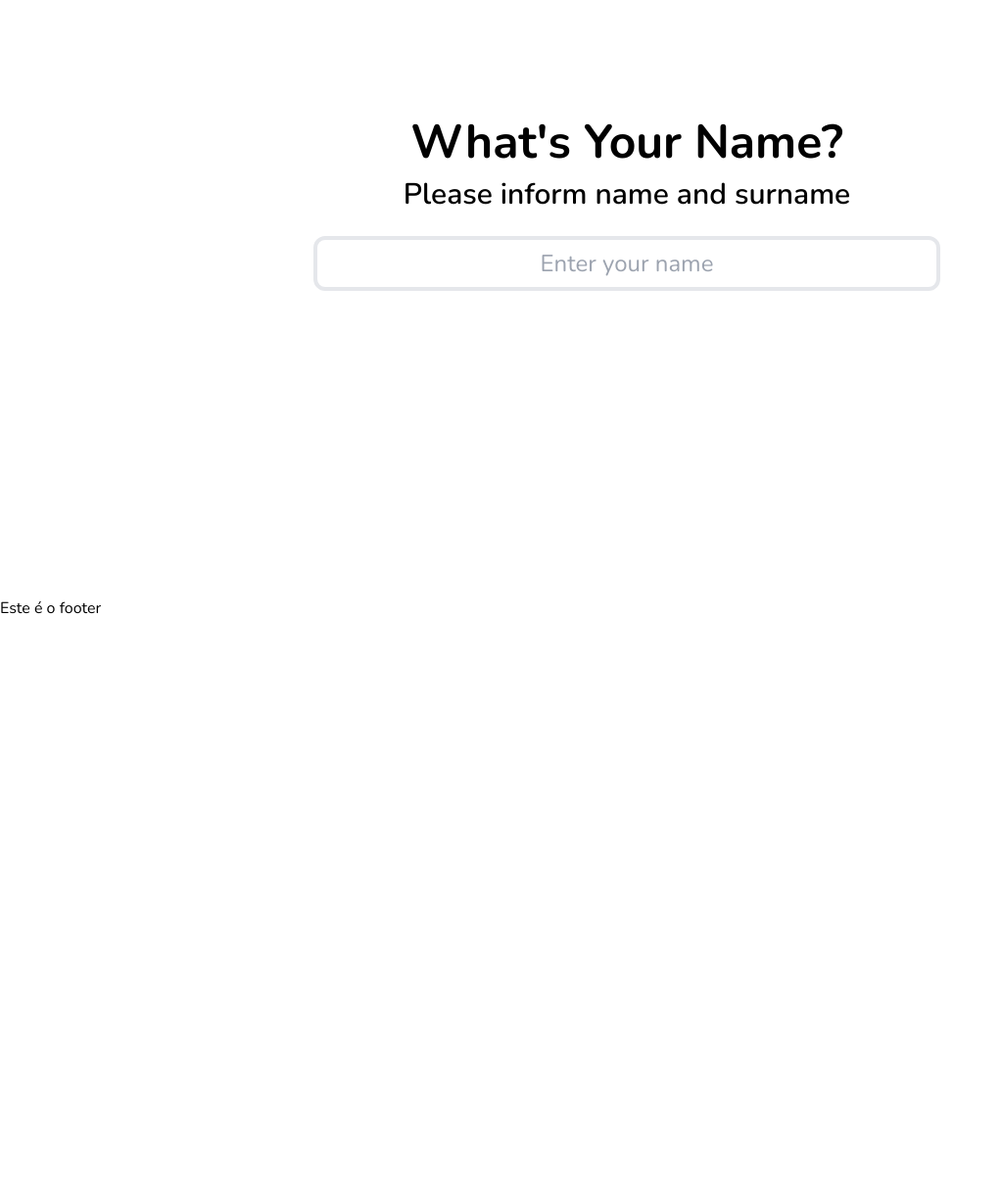
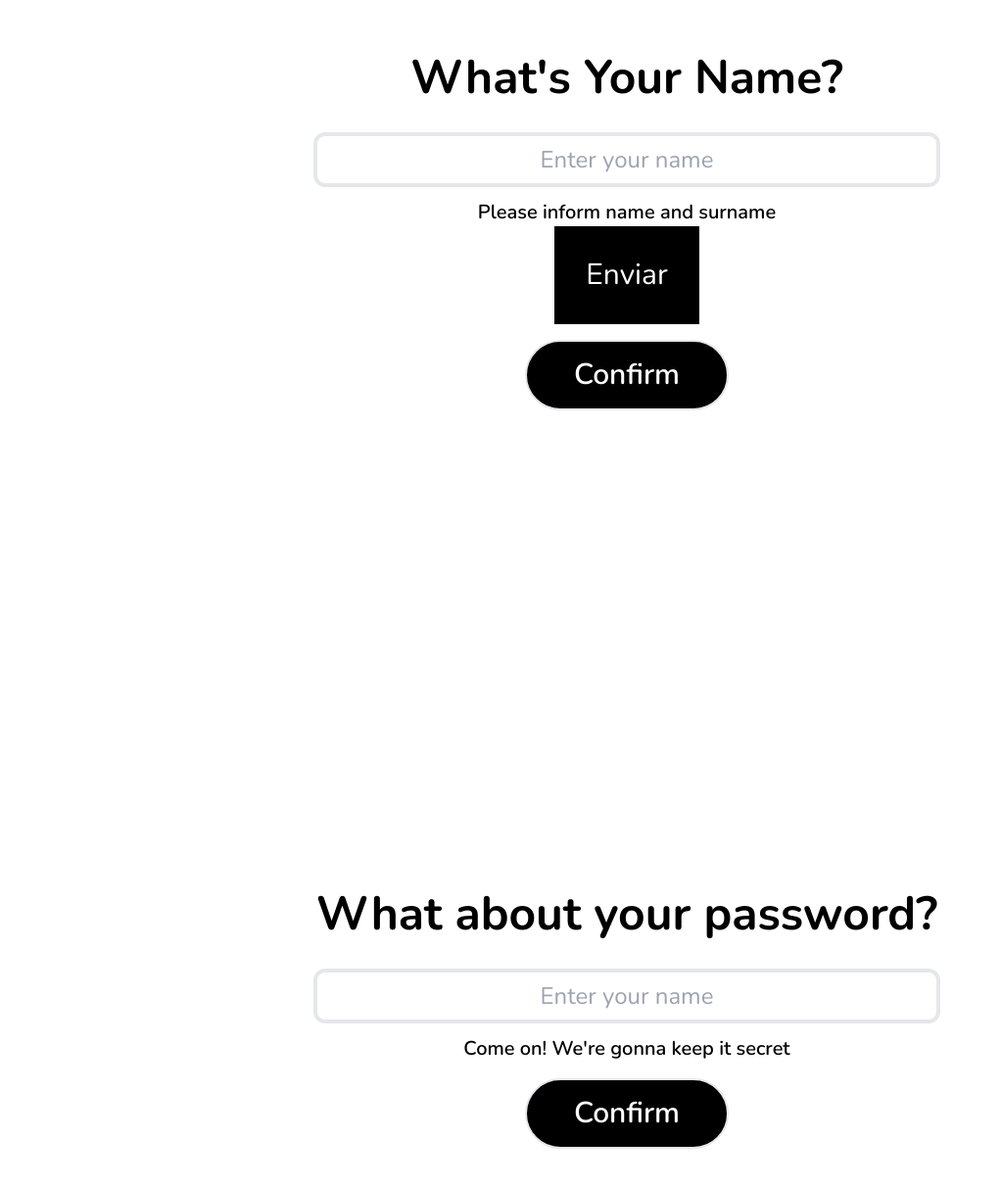
Before and after one commit to lucas7maciel/Wedraw, a Next.js app: page /signup in a window 1280 px wide. Shown: the part 1023-2234 px from the top of the page at 98% size, without its empty margins (0-1022 px from the left). Before the commit the page ends 1656 px from the top, so only its background shows below. Built offline with nearby package versions, Linux system fonts and the light colour scheme.

Commit message:
Feat: Creating basics of sign up page in order to start with the backend

```diff
--- a/app/globals.css
+++ b/app/globals.css
@@ -27,8 +27,16 @@
 }
 
 .rainbow-text {
-  background-image: linear-gradient(to right,
-    violet, indigo, blue, green, yellow, orange, red);
+  background-image: linear-gradient(
+    to right,
+    violet,
+    indigo,
+    blue,
+    green,
+    yellow,
+    orange,
+    red
+  );
   background-clip: text;
   -webkit-background-clip: text;
   color: transparent;
@@ -38,11 +46,62 @@
   animation: showup 1s both;
 }
 
+/*Input animtions*/
+.message-error {
+  animation: error 0.7s normal ease-in-out;
+}
+
+@keyframes error {
+  15% {
+    border-color: red;
+    transform: translateX(1.5rem);
+  }
+
+  30% {
+    transform: translateX(-1.5rem);
+  }
+
+  45% {
+    transform: translateX(1.5rem);
+  }
+
+  60% {
+    transform: translateX(-1.5rem);
+  }
+
+  75% {
+    transform: translateX(1.5rem);
+  }
+
+  90% {
+    transform: translateX(-1.5rem);
+  }
+}
+
+.message-warning {
+  animation: warning 1.5s linear;
+}
+
+@keyframes warning {
+  25% {
+    border-color: rgb(255, 230, 0);
+  }
+
+  60% {
+    border-color: #E5E7EB;
+  }
+
+  85% {
+    border-color: rgb(255, 230, 0);
+  }
+}
+
 @keyframes showup {
   from {
     flex: 0;
-  } to {
-    flex:1 0 45%;
+  }
+  to {
+    flex: 1 0 45%;
   }
 }
 
--- /dev/null
+++ b/app/signup/name.tsx
@@ -0,0 +1,43 @@
+"use client";
+import Link from "next/link";
+import { useState } from "react";
+
+interface InputProps {
+    state: 'message-normal' | 'message-error' | 'message-warning',
+    message: string
+}
+
+export function Name() {
+  const [message, setMessage] = useState<InputProps>({message: "Please inform name and surname", state: 'message-normal'})
+  const [value, setValue] = useState<string>("")
+
+  function checkName() {
+    if (!value) {
+        setMessage({state: 'message-error', message: "Input vazio"})
+    }
+  }
+  return (
+    <div
+      className="min-h-screen w-full flex flex-col justify-center items-center text-center pt-14"
+      id="name"
+    >
+      <h1 className="text-5xl font-bold">What's Your Name?</h1>
+
+      <input
+        type="text"
+        value={value}
+        onChange={e => setValue(e.target.value)}
+        placeholder="Enter your name"
+        className={`w-1/2 h-14 text-2xl px-3 text-center mt-8 border-4 rounded-xl ${message.state}`}
+      />
+      <p className="text-xl font-semibold mt-3">{message.message}</p>
+
+    <button onClick={() => checkName()} className="p-8 text-3xl bg-black text-white">Enviar</button>
+      <Link href="#password" scroll={true}>
+        <p className="font-semibold text-3xl text-white select-none py-4 px-12 mt-4 border-2 rounded-full bg-black hover-button">
+          Confirm
+        </p>
+      </Link>
+    </div>
+  );
+}
--- a/app/signup/page.tsx
+++ b/app/signup/page.tsx
@@ -1,4 +1,7 @@
 import Link from "next/link";
+import { Name } from "./name";
+import { Password } from "./password";
+import { State } from "./state";
 
 export default function SignUp() {
   return (
@@ -12,12 +15,9 @@ export default function SignUp() {
         </p>
       </Link>
       </div>
-      <div className="min-h-screen w-full flex flex-col justify-center items-center text-center" id="name">
-        <h1 className="text-5xl font-bold">What's Your Name?</h1>
-        <h2 className="text-3xl font-semibold mt-3">Please inform name and surname</h2>
-
-        <input type="text" placeholder="Enter your name" className="w-1/2 h-14 text-2xl px-3 text-center mt-6 border-4 rounded-xl" />
-      </div>
+      <Name />
+      <Password />
+      <State />
     </div>
   );
 }
--- /dev/null
+++ b/app/signup/password.tsx
@@ -0,0 +1,29 @@
+
+'use client'
+import Link from "next/link";
+import { useState } from "react";
+
+export function Password() {
+const [message, setMessage] = useState<string>("Come on! We're gonna keep it secret")
+  return (
+    <div
+      className="min-h-screen w-full flex flex-col justify-center items-center text-center pt-16"
+      id="password"
+    >
+      <h1 className="text-5xl font-bold">What about your password?</h1>
+
+      <input
+        type="text"
+        placeholder="Enter your name"
+        className="w-1/2 h-14 text-2xl px-3 text-center mt-8 border-4 rounded-xl"
+      />
+      <p className="text-xl font-semibold mt-3">{message}</p>
+
+      <Link href="#state" scroll={true}>
+        <p className="font-semibold text-3xl text-white select-none py-4 px-12 mt-4 border-2 rounded-full bg-black hover-button">
+          Confirm
+        </p>
+      </Link>
+    </div>
+  );
+}
--- /dev/null
+++ b/app/signup/state.tsx
@@ -0,0 +1,14 @@
+'use client'
+
+import { useState } from "react"
+
+export function State() {
+    const [message, setMessage] = useState<string>("Creating account...")
+
+    return (
+        <div className="min-h-screen flex flex-col items-center justify-center text-center" id="state">
+            <h1>Este é o estado</h1>
+            <h2>{message}</h2>
+        </div>
+    )
+}
```
